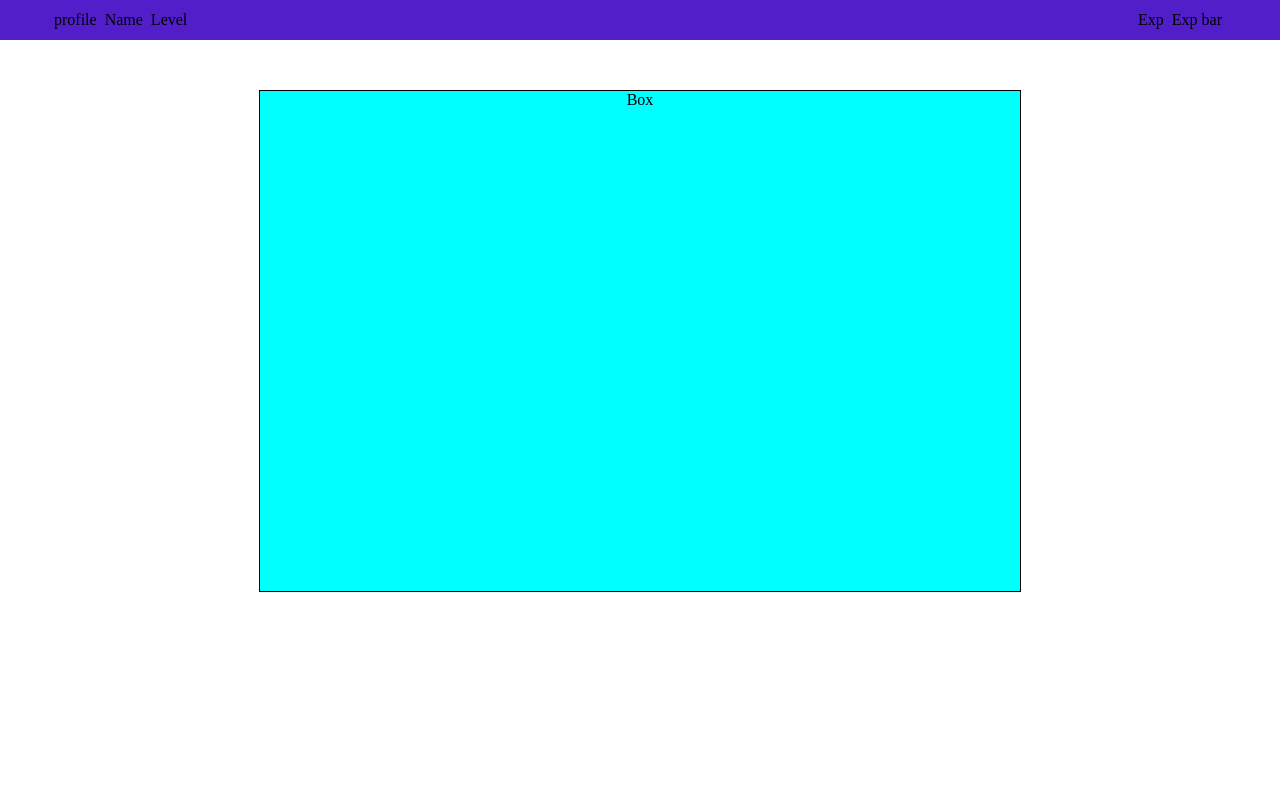
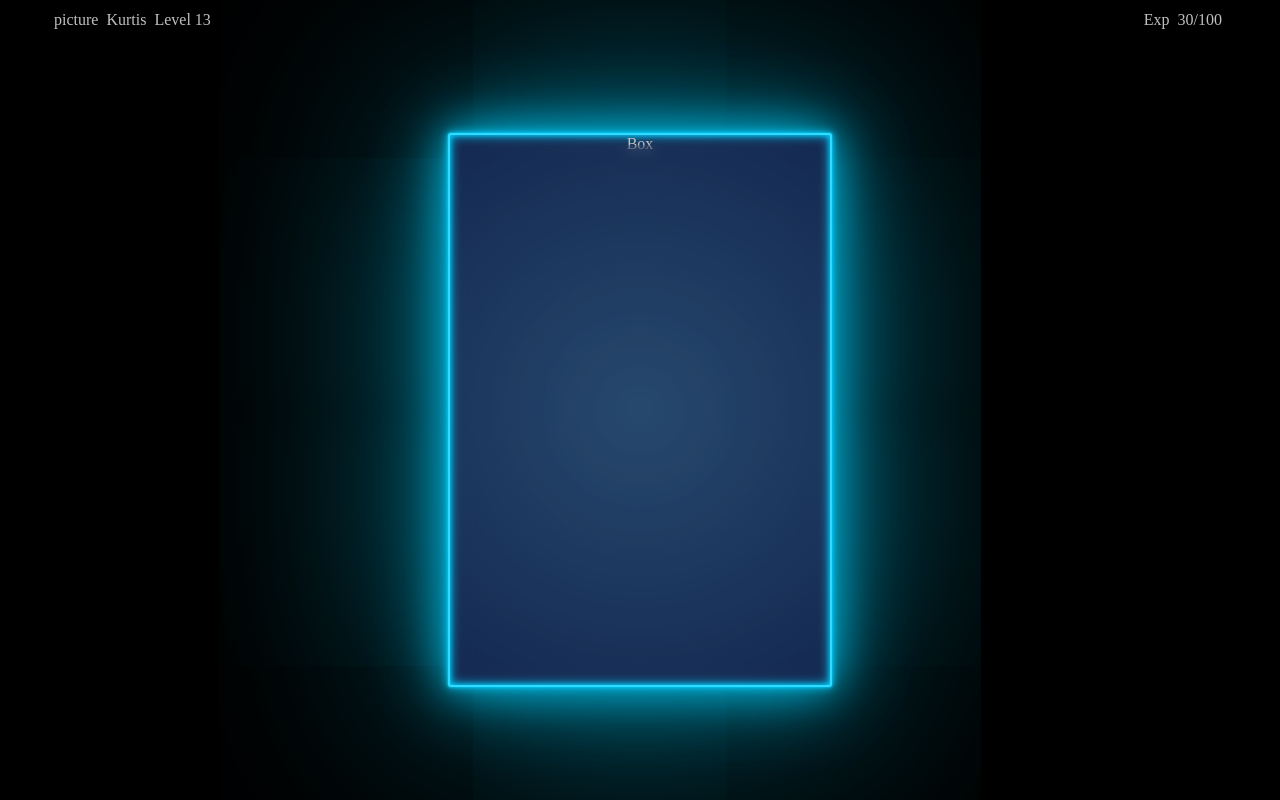
Before and after one commit to KurtisCiao/web-dev-journey, a plain HTML site: page leveling-system-project/index.html in a window 1280 px wide. Drawn offline with Linux system fonts and the light colour scheme.

Commit message:
change the background color and enhance the quest window

```diff
--- a/leveling-system-project/index.html
+++ b/leveling-system-project/index.html
@@ -12,14 +12,14 @@
     <header>
         <nav>
             <ul class="profile">
-                <li><span class="profile-pic">profile</span></li>
-                <li><span class="name">Name</span></li>
-                <li><span class="level">Level</span></li>
+                <li><span class="profile-pic">picture</span></li>
+                <li><span class="name">Kurtis</span></li>
+                <li><span class="level">Level 13</span></li>
             </ul>
 
             <ul class="profile-right">
                     <li><span class="exp">Exp</span></li>
-                    <li><span class="exp-bar">Exp bar</span></li>
+                    <li><span class="exp-bar">30/100</span></li>
             </ul>
         </nav>
 
--- a/leveling-system-project/style.css
+++ b/leveling-system-project/style.css
@@ -1,5 +1,7 @@
 body {
     margin: 0%;
+    background-color: rgb(0, 0, 0);
+    /* background-color: hsl(241, 91%, 13%); */
 }
 
 h3, h5 {
@@ -9,10 +11,11 @@ h3, h5 {
 
 nav {
     display: flex;
-    background-color: rgb(81, 30, 201);
+    background-color: t;
     width: 100%;
     height: 40px;
     justify-content: space-between;
+    color: silver;
 }
 
 .profile {
@@ -41,23 +44,53 @@ nav {
 }
 
 .quest-window {
-    margin-top: 50px;
-    margin-bottom: 50px;
-    top: 60px;
     left: 0;
     width: 100%;
-    height: 100%;
+    height: calc(100vh - 60px);
+    position: fixed;
     display: flex;
     justify-content: center;
     align-items: center;
 }
 
 .quest-window-box {
-    height: 500px;
-    width: 760px;
-    border: 1px solid black;
-    background-color: aqua;
+    height: 550px;
+    width: 380px;
+    background: radial-gradient(circle at center, #27496D, #142850);
+    /* background: linear-gradient(135deg, #27496D, #142850); */
+    /* background-color: rgba(114, 54, 226, 0.151); */
     display: flex;
     justify-content: center;
+    color: silver;
+    border: 2px solid rgb(51, 218, 255);
+    border-radius: 2px;
+    box-shadow:
+        0 0 1px rgb(1, 208, 255),
+        0 0 3px rgb(1, 208, 255),
+        0 0 10px rgb(0, 208, 255),
+        0 0 40px rgb(0, 168, 204),
+        0 0 80px rgb(0, 168, 204),
+        0 0 1000px rgb(0, 168, 204),
+        inset 0 0 5px rgb(0, 208, 255),
+        inset 0 0 12px rgb(0, 208, 255);
 
+    backdrop-filter: blur(6px);
 }
+
+.quest-window-box::before {
+    content: "";
+    position: absolute;
+    top: 10px;
+    left: 10px;
+    right: 10px;
+    bottom: 10px;
+    /* border: 2px solid rgb(0, 0, 0); */
+    box-shadow:
+        0 0 10px rgb(0, 168, 204),
+        0 0 20px rgb(0, 168, 204),
+        0 0 40px rgb(0, 168, 204)
+        inset 0 0 10px rgb(0, 168, 204);
+    backdrop-filter: blur(6px);
+    border-radius: 8px;
+    opacity: 0.8;
+}
```
